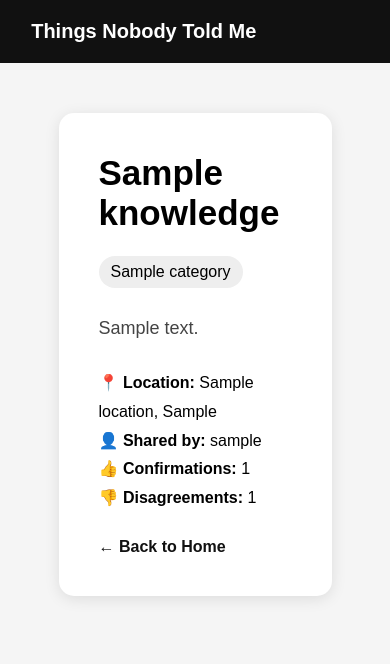
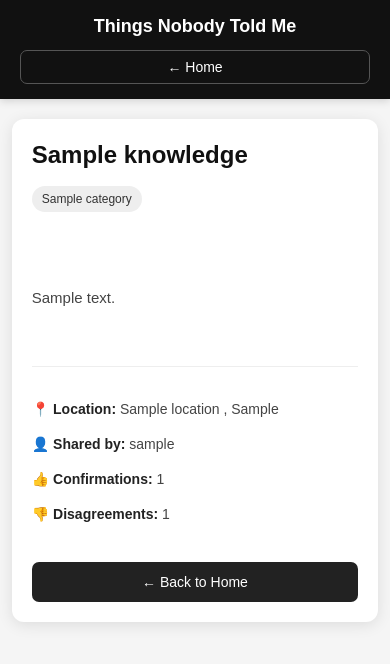
Before and after one commit to RuchiraKudke/things-nobody-told-me, a Django app: page /knowledge/1/ in a window 390 px wide. Shown: the top 664 px of the page. Run offline with Django 5.2, Linux system fonts and the light colour scheme; tables that the repository leaves empty hold one stand-in row (values such as "Sample post"); parts of the project's set-up code (start-up, migrations or seed data) failed here and were passed over.

Commit message:
Make detail page responsive

```diff
--- a/knowledge/templates/knowledge/detail.html
+++ b/knowledge/templates/knowledge/detail.html
@@ -6,70 +6,357 @@
     <meta charset="UTF-8">
     <meta name="viewport" content="width=device-width, initial-scale=1.0">
 
-    <title>{{ knowledge.title }}</title>
+    <title>{{ knowledge.title|default:"Knowledge Detail" }} - Things Nobody Told Me</title>
 
     <style>
+
+        * {
+            box-sizing: border-box;
+        }
+
 
         body {
             margin: 0;
             font-family: Arial, sans-serif;
             background: #f5f5f5;
+            color: #111;
         }
+
+
+        /* ================= NAVBAR ================= */
 
         .navbar {
             background: #111;
-            padding: 20px 8%;
+            padding: 18px 7%;
+
+            display: flex;
+            align-items: center;
+            justify-content: space-between;
+
+            box-shadow: 0 2px 8px rgba(0, 0, 0, 0.15);
         }
+
 
         .navbar a {
             color: white;
             text-decoration: none;
-            font-size: 20px;
+        }
+
+
+        .logo {
+            font-size: 21px;
             font-weight: bold;
         }
 
+
+        .home-link {
+            font-size: 15px;
+            padding: 9px 15px;
+
+            border: 1px solid #555;
+            border-radius: 7px;
+        }
+
+
+        .home-link:hover {
+            background: #333;
+        }
+
+
+        /* ================= MAIN CONTAINER ================= */
+
         .container {
-            width: 70%;
-            margin: 50px auto;
+            width: 85%;
+            max-width: 900px;
+
+            margin: 45px auto;
         }
+
+
+        /* ================= CARD ================= */
 
         .card {
             background: white;
+
             padding: 40px;
+
             border-radius: 15px;
-            box-shadow: 0 3px 15px rgba(0,0,0,0.1);
+
+            box-shadow:
+                0 3px 15px rgba(0, 0, 0, 0.1);
         }
 
+
+        /* ================= TITLE ================= */
+
         h1 {
-            margin-top: 0;
-            font-size: 35px;
+            margin: 0 0 18px;
+
+            font-size: 36px;
+
+            line-height: 1.3;
+
+            word-wrap: break-word;
         }
+
+
+        /* ================= TAG ================= */
+
+        .tag {
+            display: inline-block;
+
+            background: #eee;
+
+            padding: 7px 13px;
+
+            border-radius: 20px;
+
+            font-size: 13px;
+
+            color: #333;
+        }
+
+
+        /* ================= DESCRIPTION ================= */
 
         .description {
             font-size: 18px;
-            line-height: 1.7;
+
+            line-height: 1.8;
+
             color: #444;
-            margin: 25px 0;
+
+            margin: 28px 0;
+
+            white-space: pre-line;
+
+            word-wrap: break-word;
         }
 
-        .info {
-            margin-top: 20px;
-            line-height: 1.8;
+
+        /* ================= DIVIDER ================= */
+
+        .divider {
+            border: none;
+
+            border-top: 1px solid #eee;
+
+            margin: 30px 0;
         }
 
-        .tag {
-            display: inline-block;
-            background: #eee;
-            padding: 7px 12px;
-            border-radius: 20px;
+
+        /* ================= INFORMATION ================= */
+
+        .info {
+            line-height: 2;
+
+            color: #444;
+
+            font-size: 15px;
         }
+
+
+        .info-row {
+            margin-bottom: 8px;
+        }
+
+
+        .info strong {
+            color: #222;
+        }
+
+
+        /* ================= BACK BUTTON ================= */
 
         .back {
             display: inline-block;
-            margin-top: 25px;
+
+            margin-top: 30px;
+
+            padding: 11px 17px;
+
+            background: #222;
+
+            color: white;
+
             text-decoration: none;
-            color: #111;
-            font-weight: bold;
+
+            border-radius: 7px;
+
+            font-size: 14px;
+        }
+
+
+        .back:hover {
+            background: #444;
+        }
+
+
+        /* ================= TABLET ================= */
+
+        @media (max-width: 900px) {
+
+            .navbar {
+                padding: 16px 5%;
+            }
+
+
+            .container {
+                width: 90%;
+
+                margin: 35px auto;
+            }
+
+
+            .card {
+                padding: 32px;
+            }
+
+
+            h1 {
+                font-size: 32px;
+            }
+
+        }
+
+
+        /* ================= MOBILE ================= */
+
+        @media (max-width: 600px) {
+
+            .navbar {
+                padding: 15px 20px;
+
+                gap: 12px;
+            }
+
+
+            .logo {
+                font-size: 18px;
+
+                line-height: 1.3;
+            }
+
+
+            .home-link {
+                font-size: 14px;
+
+                padding: 8px 12px;
+
+                white-space: nowrap;
+            }
+
+
+            .container {
+                width: 92%;
+
+                margin: 25px auto;
+            }
+
+
+            .card {
+                padding: 23px;
+
+                border-radius: 12px;
+            }
+
+
+            h1 {
+                font-size: 27px;
+
+                line-height: 1.3;
+
+                margin-bottom: 15px;
+            }
+
+
+            .tag {
+                font-size: 12px;
+
+                padding: 6px 10px;
+            }
+
+
+            .description {
+                font-size: 16px;
+
+                line-height: 1.7;
+
+                margin: 22px 0;
+            }
+
+
+            .info {
+                font-size: 14px;
+
+                line-height: 1.8;
+            }
+
+
+            .info-row {
+                margin-bottom: 10px;
+            }
+
+
+            .back {
+                width: 100%;
+
+                text-align: center;
+
+                padding: 12px;
+
+                margin-top: 25px;
+            }
+
+        }
+
+
+        /* ================= SMALL MOBILE ================= */
+
+        @media (max-width: 400px) {
+
+            .navbar {
+                flex-direction: column;
+
+                align-items: center;
+
+                text-align: center;
+            }
+
+
+            .logo {
+                font-size: 18px;
+            }
+
+
+            .home-link {
+                width: 100%;
+
+                text-align: center;
+            }
+
+
+            .container {
+                width: 94%;
+
+                margin-top: 20px;
+            }
+
+
+            .card {
+                padding: 20px;
+            }
+
+
+            h1 {
+                font-size: 24px;
+            }
+
+
+            .description {
+                font-size: 15px;
+            }
+
         }
 
     </style>
@@ -79,70 +366,137 @@
 
 <body>
 
-    <div class="navbar">
 
-        <a href="/">Things Nobody Told Me</a>
+    <!-- ================= NAVBAR ================= -->
 
-    </div>
+    <nav class="navbar">
+
+        <a href="{% url 'home' %}" class="logo">
+            Things Nobody Told Me
+        </a>
 
 
-    <div class="container">
+        <a href="{% url 'home' %}" class="home-link">
+            ← Home
+        </a>
+
+    </nav>
+
+
+
+    <!-- ================= CONTENT ================= -->
+
+    <main class="container">
 
         <div class="card">
 
+
+            <!-- TITLE -->
+
             <h1>
-                {{ knowledge.title }}
+                {{ knowledge.title|default:"Untitled Knowledge" }}
             </h1>
 
 
-            <span class="tag">
-                {{ knowledge.category.name }}
-            </span>
+            <!-- CATEGORY -->
+
+            {% if knowledge.category %}
+
+                <span class="tag">
+                    {{ knowledge.category.name }}
+                </span>
+
+            {% endif %}
 
 
+
+            <!-- DESCRIPTION -->
+
             <p class="description">
-                {{ knowledge.description }}
+
+                {{ knowledge.description|default:"No description available." }}
+
             </p>
 
 
+
+            <hr class="divider">
+
+
+
+            <!-- INFORMATION -->
+
             <div class="info">
 
-                <strong>📍 Location:</strong>
 
-                {{ knowledge.location.name }},
-                {{ knowledge.location.city }}
+                {% if knowledge.location %}
 
-                <br>
+                    <div class="info-row">
+
+                        <strong>📍 Location:</strong>
+
+                        {{ knowledge.location.name }}
+
+                        {% if knowledge.location.city %}
+                            , {{ knowledge.location.city }}
+                        {% endif %}
+
+                    </div>
+
+                {% endif %}
 
 
-                <strong>👤 Shared by:</strong>
 
-                {{ knowledge.author.username }}
+                {% if knowledge.author %}
 
-                <br>
+                    <div class="info-row">
+
+                        <strong>👤 Shared by:</strong>
+
+                        {{ knowledge.author.username }}
+
+                    </div>
+
+                {% endif %}
 
 
-                <strong>👍 Confirmations:</strong>
 
-                {{ knowledge.confirmations }}
+                <div class="info-row">
 
-                <br>
+                    <strong>👍 Confirmations:</strong>
+
+                    {{ knowledge.confirmations|default:"0" }}
+
+                </div>
 
 
-                <strong>👎 Disagreements:</strong>
 
-                {{ knowledge.disagreements }}
+                <div class="info-row">
+
+                    <strong>👎 Disagreements:</strong>
+
+                    {{ knowledge.disagreements|default:"0" }}
+
+                </div>
+
 
             </div>
 
 
-            <a href="/" class="back">
+
+            <!-- BACK BUTTON -->
+
+            <a href="{% url 'home' %}" class="back">
+
                 ← Back to Home
+
             </a>
+
 
         </div>
 
-    </div>
+    </main>
+
 
 </body>
 
```
